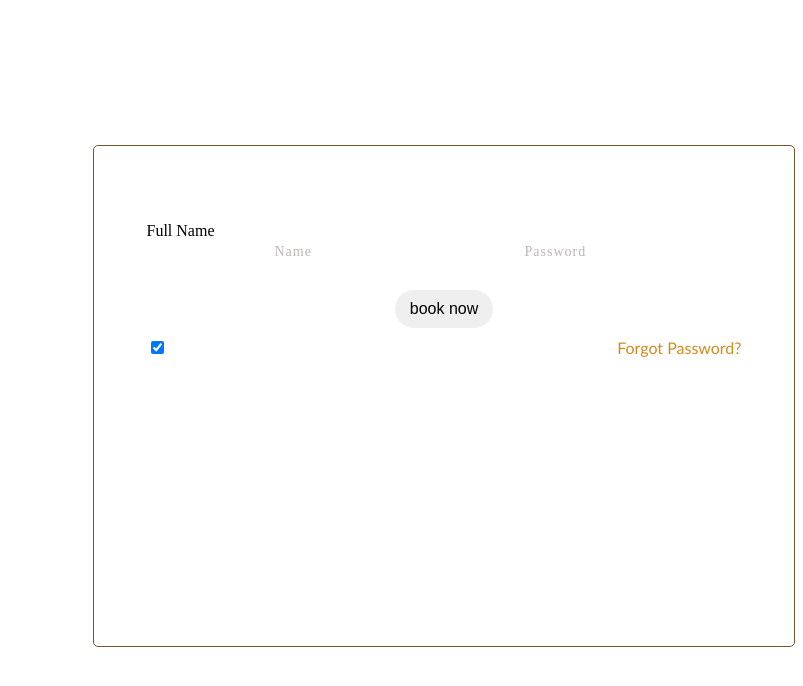
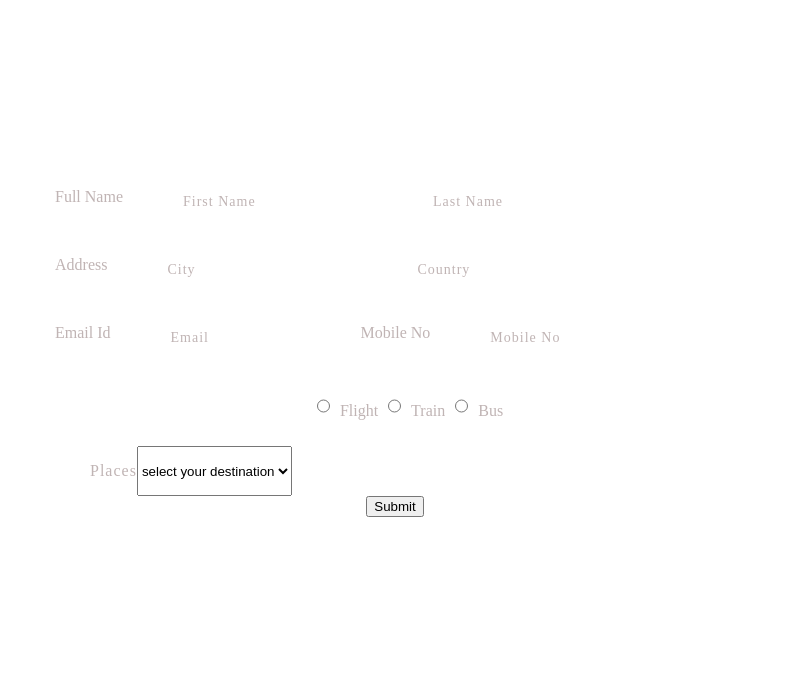
Before and after one commit to 22piyush/tour-with-us, a plain HTML site: page pages/book.html in a window 1280 px wide. Shown: the whole page, without its empty margins (477-1280 px from the left). Drawn offline with Linux system fonts and the light colour scheme.

Commit message:
added another input boxes (#7)
* insert some input box

* another input box added

---------

Co-authored-by: shravanbhoyar1 <shravanbhoyar3507>

```diff
--- a/css/book.css
+++ b/css/book.css
@@ -7,8 +7,8 @@ body {
     align-items: center;
 }
 .form {
-    width: 700px;
-    height: 500px;
+    width: 800px;
+    height: 600px;
     display: flex;
     flex-direction: column;
     backdrop-filter: blur(5px);
@@ -16,6 +16,7 @@ body {
     border-radius: 5px;
     align-items: center;
     margin-left: auto;
+    border: none;
 
 
 }
@@ -34,8 +35,9 @@ body {
     padding: 10px 15px;
     border: none;
     outline: none;
-    border-radius: 60px;
+    border-radius: 40px;
     font-size: 16px;
+    margin-bottom: 20px;
 }
 .login input {
     background-color: #ffffff2e;
@@ -44,38 +46,23 @@ body {
     letter-spacing: 1px;
     text-indent: 35px;
     background-repeat: no-repeat;
-    background-size: 20px;
-    background-position: 15px;
+
 }
 .login input::placeholder {
     font-size: 14px;
     color: #c0b4b4;
 }
-.login button {
-    background-color: #d38a1c;
-    color: #fff;
-    font-size: 17px;
-    font-family: calibri;
-    text-transform: uppercase;
-    cursor: pointer;
-}
-.suggests {
-    width: 85%;
-    display: flex;
-    align-items: center;
-    justify-content: space-between;
-    font-family: calibri;
-    font-size: 16px;
-    color: #fff;
-}
-.suggests .forgot {
-    color: #d38a1c;
-    cursor: pointer;
-}
+
 h1{
     color: white;
     margin-left: 50px;
     font-size:60px;
+}
+.radio-tag{
+     display: flex;
+     justify-content: center;
+     margin: 10px;
+     padding-left: 20px ;
 }
 .disappear{
 	position: absolute;
@@ -154,3 +141,20 @@ h1{
 		opacity: 0;
 	}
 }
+p{
+
+    color: #c0b4b4;
+}
+.drop-down
+{
+    display: flex;
+    width: 85%;
+    background-color: #ffffff2e;
+    color:none;
+    font-family: poppins;
+    letter-spacing: 1px;
+    text-indent: 35px;
+    background-repeat: no-repeat;
+    background-color: none;
+
+}
--- a/pages/book.html
+++ b/pages/book.html
@@ -14,26 +14,47 @@
         <span>&nbsp;&nbsp;&nbsp;&nbsp;&nbsp;&nbsp;&nbsp;&nbsp;&nbsp;&nbsp;IN</span>
         <span>INDIA</span>
 
-
-
     </div>
 
     <div class="form">
         <h4>BOOK YOUR TOUR</h4>
         <div class="login">
-            Full Name<input type="text" placeholder="Name">
-            <input type="password" placeholder="Password"><br>
+            <p>Full Name</p>
+            <input type="text" placeholder="First Name" required>
+            <input type="text" placeholder="Last Name" required><br>
         </div>
-        <button>book now</button>
-        <div class="suggests">
-            <div class="remember">
-                <input type="checkbox" checked>
-                <span>Remember Me</span>
-            </div>
-            <div class="forgot">
-                <span>Forgot Password?</span>
-            </div>
+
+        <div class="login">
+            <p>Address</p>
+            <input type="text" placeholder="City">
+            <input type="text" placeholder="Country" required><br>
         </div>
+
+        <div class="login ">
+            <p>Email Id</p>
+            <input type="email" placeholder="Email">
+            <p>Mobile No</p>
+            <input type="email" placeholder="Mobile No">
+        </div>
+
+        <div class="login radio-tag">
+            <input type="radio" name="travel"/><p>Flight</p>
+            <input type="radio" name="travel"/><p>Train</p>
+            <input type="radio" name="travel"/><p>Bus</p>
+        </div>
+
+        <div class="drop-down">
+            <p>Places</p>
+            <select>
+             <option>select your destination</option>
+             <option>Indian Temples</option>
+             <option>Hill Station</option>
+             <option>Historical Place</option>
+             <option>Western Desert</option>
+            </select>
+
+        </div>
+        <input type="submit">
     </div>
 </body>
 </html>
```
